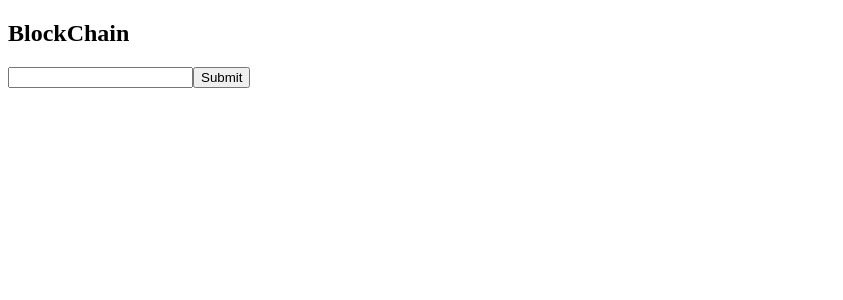
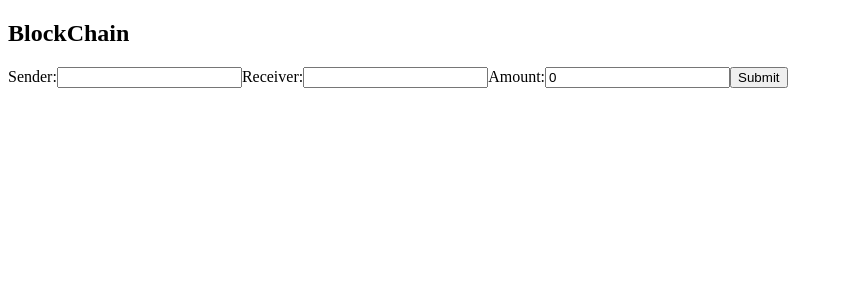
Before and after one commit to oliverpople/blockchainNode, a React (Create React App) app in the folder client/: page / in a window 1280 px wide. Shown: the top 300 px of the page, without its empty margins (0-843 px from the left). Built offline with nearby package versions, Linux system fonts and the light colour scheme; no server answers.

Commit message:
Now Form passes three input fields of data as one object ot Blockchain component.

```diff
--- a/client/src/components/Form.js
+++ b/client/src/components/Form.js
@@ -4,32 +4,63 @@ class Form extends Component {
   constructor(props) {
     super(props);
     this.state = {
-      inputValue: ""
+      sender: "",
+      receiver: "",
+      amount: 0
     };
 
     this.handleSubmit = this.handleSubmit.bind(this);
-    this.updateInput = this.updateInput.bind(this);
+    this.updateInputSender = this.updateInputSender.bind(this);
+    this.updateInputReceiver = this.updateInputReceiver.bind(this);
+    this.updateInputAmount = this.updateInputAmount.bind(this);
   }
 
-  updateInput(event) {
+  updateInputSender(event) {
     this.setState({
-      inputValue: event.target.value
+      sender: event.target.value
+    });
+  }
+
+  updateInputReceiver(event) {
+    this.setState({
+      receiver: event.target.value
+    });
+  }
+
+  updateInputAmount(event) {
+    this.setState({
+      amount: event.target.value
     });
   }
 
   handleSubmit(event) {
     event.preventDefault();
-    this.props.getNewBlockInputData(this.state.inputValue);
+    this.props.getNewBlockInputData(this.state);
   }
 
   render() {
     return (
       <form>
+        Sender:
         <input
-          value={this.state.inputValue}
-          onChange={this.updateInput}
+          value={this.state.sender}
+          onChange={this.updateInputSender}
           type="text"
-          name="name"
+          name="sender"
+        />
+        Receiver:
+        <input
+          value={this.state.receiver}
+          onChange={this.updateInputReceiver}
+          type="text"
+          name="receiver"
+        />
+        Amount:
+        <input
+          value={this.state.amount}
+          onChange={this.updateInputAmount}
+          type="text"
+          name="amount"
         />
         <input type="submit" onClick={this.handleSubmit} />
       </form>
```
